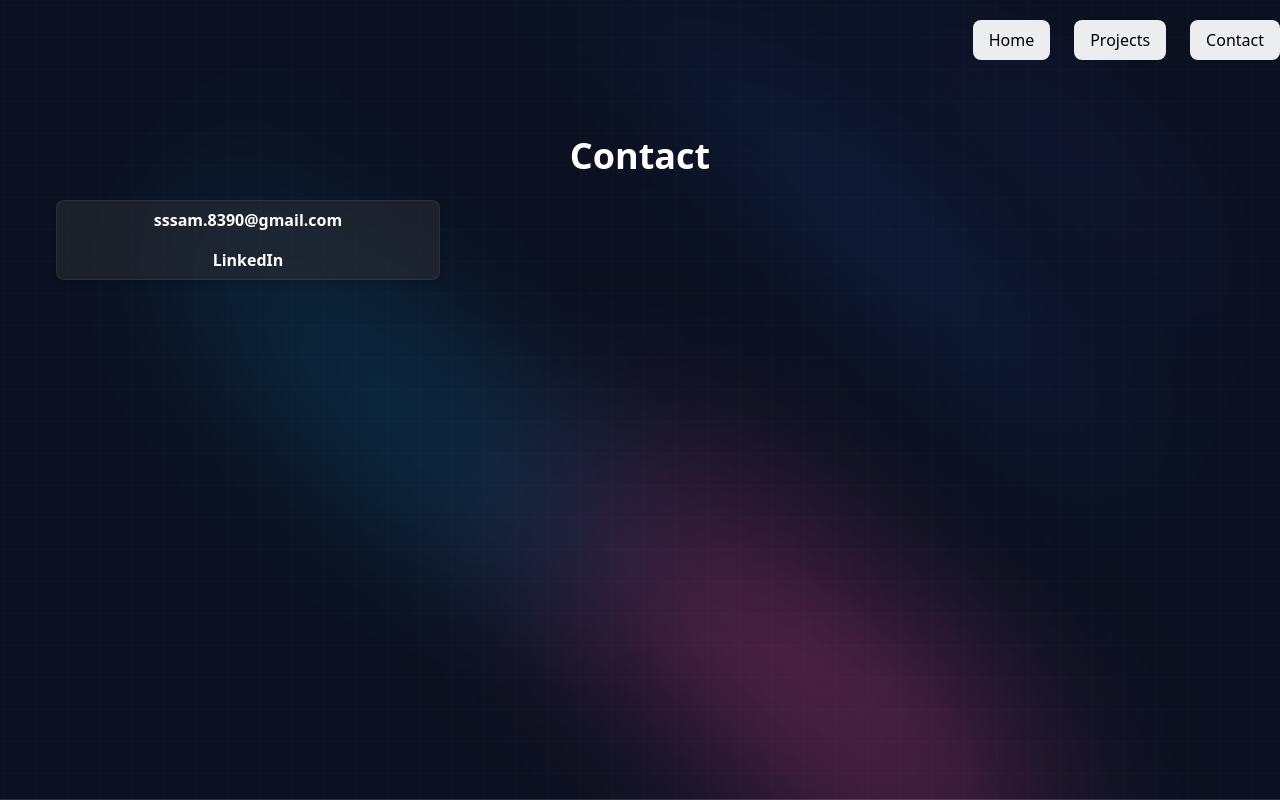
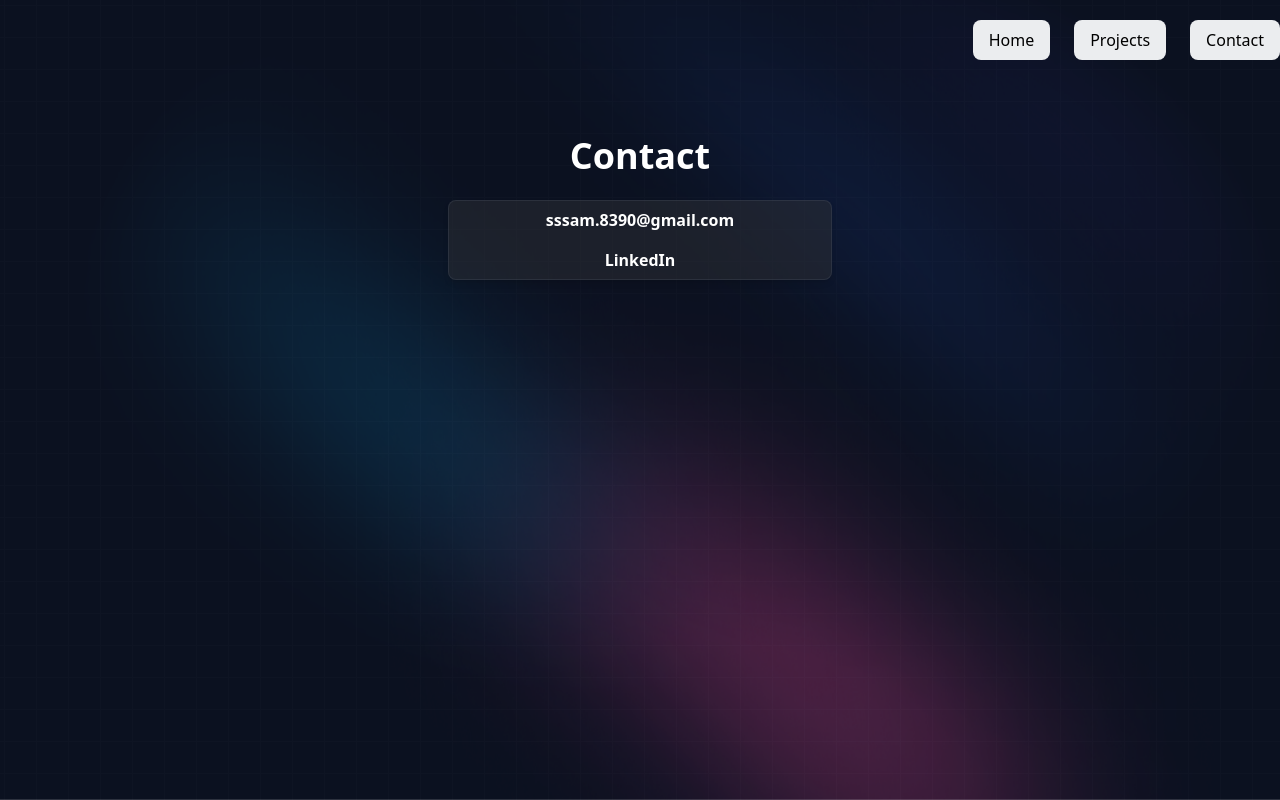
Before and after one commit to Sam772/Sam772.github.io, a React (Create React App) app: page /#/contact in a window 1280 px wide. Built offline with nearby package versions, Linux system fonts and the light colour scheme.

Commit message:
Contact page updated

```diff
--- a/src/pages/contact/index.css
+++ b/src/pages/contact/index.css
@@ -42,16 +42,7 @@
         sm:w-5/6
         md:w-96
         lg:w-96
-        justify-center
-    }
-
-    .contact-card-wrapper {
-        @apply
-        mt-6
-        flex
-        md:gap-x-10
-        lg:gap-x-20
-        justify-center
+        justify-end
     }
 
     .contact-card-desc {
--- a/src/pages/contact/index.tsx
+++ b/src/pages/contact/index.tsx
@@ -13,7 +13,7 @@ const Contact = () => {
       <p className='contact-title'>
         Contact
       </p>
-      <div className='card-wrapper2'>
+      <div className='justify-center flex'>
         <ContactCard
           line1="sssam.8390@gmail.com"
           line2="LinkedIn"
```
